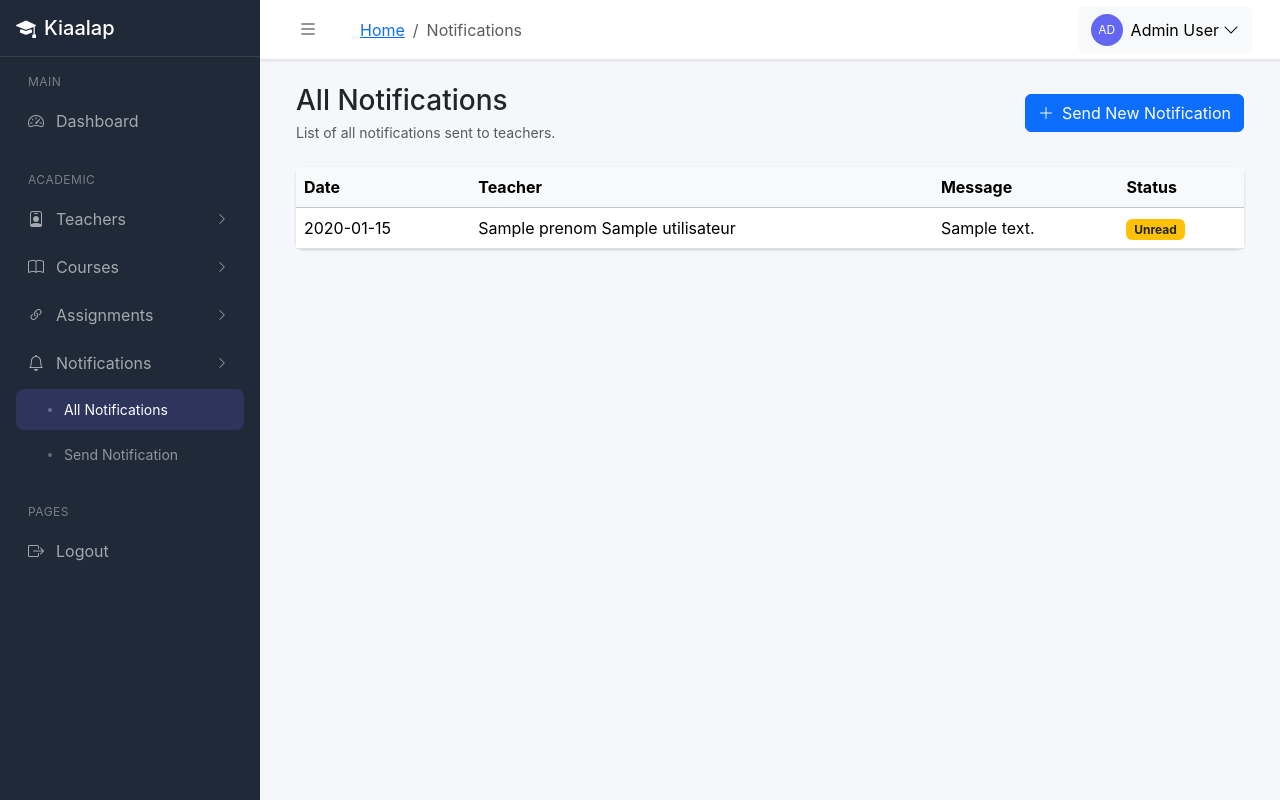
After one commit to ENNE-FATI/ProjetJee, a Java web app: page /admin/listeNotifications.jsp in a window 1280 px wide. The commit adds this page. Run offline with Tomcat 11, a stand-in JSP engine, Linux system fonts and the light colour scheme; the template is opened without the code that fills it: most values are stand-ins (such as "Sample title", 1, 10 or a date in 2020).

Commit message:
Notifications admin-enseignant
Création de l'entité Notification, des Servlets d'envoi et d'affichage, des pages JSP associées, et intégration dans le menu latéral avec le design du dashboard.

```diff
--- a/GestionCoursEnseignants/src/main/java/ma/gestion/controller/AdminRegisterServlet.java
+++ b/GestionCoursEnseignants/src/main/java/ma/gestion/controller/AdminRegisterServlet.java
@@ -38,7 +38,7 @@ public class AdminRegisterServlet extends HttpServlet {
                 return;
             }
 
-            // 2. Créer et enregistrer le nouvel Administrateur
+
             tx = session.beginTransaction();
             Administrateur admin = new Administrateur();
             admin.setNom(nom);
--- a/GestionCoursEnseignants/src/main/java/ma/gestion/dao/test.java
+++ /dev/null
@@ -1,4 +0,0 @@
-package ma.gestion.dao;
-
-public interface test {
-}
--- /dev/null
+++ b/GestionCoursEnseignants/src/main/webapp/admin/listeNotifications.jsp
@@ -0,0 +1,178 @@
+<%@ page contentType="text/html;charset=UTF-8" language="java" %>
+<%@ taglib prefix="c" uri="jakarta.tags.core" %>
+<!DOCTYPE html>
+<html lang="en">
+<head>
+    <meta charset="UTF-8">
+    <meta name="viewport" content="width=device-width, initial-scale=1.0">
+    <title>All Notifications - Kiaalap</title>
+    <link rel="icon" type="image/x-icon" href="${pageContext.request.contextPath}/admin/assets/favicon-9EIT7vLh.ico">
+    <script type="module" crossorigin src="${pageContext.request.contextPath}/admin/assets/main-ZZRh_wak.js"></script>
+    <link rel="stylesheet" crossorigin href="${pageContext.request.contextPath}/admin/assets/main-BV-wpnXD.css">
+    <link rel="stylesheet" crossorigin href="${pageContext.request.contextPath}/admin/assets/main-DVYj-QCH.css">
+    <style>
+        *{box-sizing:border-box;margin:0;padding:0}
+        body{background:#f5f7fa;font-family:-apple-system,BlinkMacSystemFont,Segoe UI,Roboto,sans-serif}
+        .sidebar{z-index:1040;background:#1f2937;width:260px;height:100vh;position:fixed;top:0;left:0}
+        .main-wrapper{min-height:100vh;margin-left:260px;transition:margin-left .3s}
+        .top-navbar{background:#fff;height:60px;padding:0 1rem;box-shadow:0 1px 3px #0000001a}
+        .dashboard-content{padding:24px}
+    </style>
+</head>
+<body>
+<div class="sidebar-overlay" id="sidebarOverlay"></div>
+
+<!-- SIDEBAR COMPLETE (Copiée du Dashboard) -->
+<aside class="sidebar" id="sidebar">
+    <div class="sidebar-header">
+        <div class="sidebar-brand">
+            <h5><i class="bi bi-mortarboard-fill"></i> Kiaalap</h5>
+            <button type="button" class="sidebar-close" id="sidebarClose"><i class="bi bi-x-lg"></i></button>
+        </div>
+    </div>
+    <nav class="sidebar-nav">
+        <div class="menu-section">
+            <div class="menu-section-title">Main</div>
+            <ul class="nav flex-column">
+                <li class="nav-item">
+                    <a class="nav-link" href="${pageContext.request.contextPath}/admin/dashboard">
+                        <i class="bi bi-speedometer2"></i><span>Dashboard</span>
+                    </a>
+                </li>
+            </ul>
+        </div>
+        <div class="menu-section">
+            <div class="menu-section-title">Academic</div>
+            <ul class="nav flex-column">
+                <li class="nav-item">
+                    <a class="nav-link has-submenu" href="javascript:void(0)" data-bs-toggle="collapse" data-bs-target="#professorsSubmenu">
+                        <i class="bi bi-person-badge"></i><span>Teachers</span>
+                    </a>
+                    <ul id="professorsSubmenu" class="submenu collapse list-unstyled">
+                        <li><a class="nav-link" href="${pageContext.request.contextPath}/listeEnseignants">All Teachers</a></li>
+                        <li><a class="nav-link" href="${pageContext.request.contextPath}/admin/ajouterEnseignant.jsp">Add Teacher</a></li>
+                    </ul>
+                </li>
+                <li class="nav-item">
+                    <a class="nav-link has-submenu" href="javascript:void(0)" data-bs-toggle="collapse" data-bs-target="#coursesSubmenu">
+                        <i class="bi bi-book"></i><span>Courses</span>
+                    </a>
+                    <ul id="coursesSubmenu" class="submenu collapse list-unstyled">
+                        <li><a class="nav-link" href="${pageContext.request.contextPath}/admin/cours">All Courses</a></li>
+                        <li><a class="nav-link" href="${pageContext.request.contextPath}/admin/cours?action=ajouter">Add Course</a></li>
+                    </ul>
+                </li>
+                <li class="nav-item">
+                    <a class="nav-link has-submenu" href="javascript:void(0)" data-bs-toggle="collapse" data-bs-target="#assignmentsSubmenu">
+                        <i class="bi bi-link-45deg"></i><span>Assignments</span>
+                    </a>
+                    <ul id="assignmentsSubmenu" class="submenu collapse list-unstyled">
+                        <li><a class="nav-link" href="${pageContext.request.contextPath}/affectations">All Assignments</a></li>
+                        <li><a class="nav-link" href="${pageContext.request.contextPath}/ajouterAffectation">New Assignment</a></li>
+                    </ul>
+                </li>
+                <!-- MENU NOTIFICATIONS -->
+                <li class="nav-item">
+                    <a class="nav-link has-submenu" href="javascript:void(0)" data-bs-toggle="collapse" data-bs-target="#notificationsSubmenu">
+                        <i class="bi bi-bell"></i><span>Notifications</span>
+                    </a>
+                    <ul id="notificationsSubmenu" class="submenu collapse list-unstyled show"> <!-- 'show' pour le laisser ouvert -->
+                        <li><a class="nav-link active" href="${pageContext.request.contextPath}/ListeNotificationsServlet">All Notifications</a></li>
+                        <li><a class="nav-link" href="${pageContext.request.contextPath}/NotifierEnseignantServlet">Send Notification</a></li>
+                    </ul>
+                </li>
+            </ul>
+        </div>
+        <div class="menu-section">
+            <div class="menu-section-title">Pages</div>
+            <ul class="nav flex-column">
+                <li class="nav-item"><a class="nav-link" href="${pageContext.request.contextPath}/logout"><i class="bi bi-box-arrow-right"></i><span>Logout</span></a></li>
+            </ul>
+        </div>
+    </nav>
+</aside>
+
+<!-- MAIN WRAPPER -->
+<div class="main-wrapper" id="mainWrapper">
+    <!-- HEADER COMPLET (Copié du Dashboard) -->
+    <header class="navbar top-navbar">
+        <div class="container-fluid d-flex align-items-center h-100">
+            <button type="button" class="hamburger-menu" id="sidebarToggle"><i class="bi bi-list"></i></button>
+            <nav aria-label="Header breadcrumb" class="d-none d-lg-block ms-3">
+                <ol class="breadcrumb mb-0">
+                    <li class="breadcrumb-item"><a href="${pageContext.request.contextPath}/admin/dashboard">Home</a></li>
+                    <li class="breadcrumb-item active">Notifications</li>
+                </ol>
+            </nav>
+            <div class="navbar-brand d-lg-none fw-bold me-auto">Kiaalap</div>
+            <div class="flex-grow-1 d-none d-lg-block"></div>
+            <div class="d-flex align-items-center gap-2">
+                <div class="dropdown">
+                    <button type="button" class="btn btn-light d-flex align-items-center" data-bs-toggle="dropdown">
+                        <span class="user-avatar me-2">AD</span><span class="d-none d-md-inline">Admin User</span><i class="bi bi-chevron-down ms-1"></i>
+                    </button>
+                    <ul class="dropdown-menu dropdown-menu-end">
+                        <li><a class="dropdown-item" href="${pageContext.request.contextPath}/logout"><i class="bi bi-box-arrow-right me-2"></i>Logout</a></li>
+                    </ul>
+                </div>
+            </div>
+        </div>
+    </header>
+
+    <main class="dashboard-content" id="main-content">
+        <div class="container-fluid">
+            <div class="d-flex justify-content-between align-items-center mb-4">
+                <div>
+                    <h1 class="h3 font-bold mb-1">All Notifications</h1>
+                    <p class="text-muted text-sm mb-0">List of all notifications sent to teachers.</p>
+                </div>
+                <a href="${pageContext.request.contextPath}/NotifierEnseignantServlet" class="btn btn-primary">
+                    <i class="bi bi-plus-lg me-2"></i>Send New Notification
+                </a>
+            </div>
+
+            <div class="dashboard-card">
+                <div class="dashboard-card-body p-0">
+                    <div class="table-responsive">
+                        <table class="table table-hover mb-0">
+                            <thead class="table-light">
+                            <tr>
+                                <th>Date</th>
+                                <th>Teacher</th>
+                                <th>Message</th>
+                                <th>Status</th>
+                            </tr>
+                            </thead>
+                            <tbody>
+                            <c:forEach var="notif" items="${listeNotifications}">
+                                <tr>
+                                    <td>${notif.dateEnvoi}</td>
+                                    <td>${notif.utilisateur.prenom} ${notif.utilisateur.nom}</td>
+                                    <td>${notif.message}</td>
+                                    <td>
+                                        <c:choose>
+                                            <c:when test="${notif.lue}">
+                                                <span class="badge bg-secondary">Read</span>
+                                            </c:when>
+                                            <c:otherwise>
+                                                <span class="badge bg-warning text-dark">Unread</span>
+                                            </c:otherwise>
+                                        </c:choose>
+                                    </td>
+                                </tr>
+                            </c:forEach>
+                            <c:if test="${empty listeNotifications}">
+                                <tr>
+                                    <td colspan="4" class="text-center text-muted py-4">No notifications sent yet.</td>
+                                </tr>
+                            </c:if>
+                            </tbody>
+                        </table>
+                    </div>
+                </div>
+            </div>
+        </div>
+    </main>
+</div>
+</body>
+</html>
```
Also changed, not shown: GestionCoursEnseignants/src/main/java/ma/gestion/controller/ListeNotificationsServlet.java (added, +41 -0 lines), GestionCoursEnseignants/src/main/java/ma/gestion/controller/NotifierEnseignantServlet.java (added, +73 -0 lines), GestionCoursEnseignants/src/main/java/ma/gestion/dao/EnseignantDAO.java (added, +29 -0 lines), GestionCoursEnseignants/src/main/java/ma/gestion/dao/NotificationDAO.java (added, +53 -0 lines), GestionCoursEnseignants/src/main/webapp/admin/affectations.jsp (+10 -0 lines), GestionCoursEnseignants/src/main/webapp/admin/dashboard.jsp (+12 -0 lines), GestionCoursEnseignants/src/main/webapp/admin/listeCours.jsp (+9 -0 lines), GestionCoursEnseignants/src/main/webapp/admin/listeEnseignants.jsp (+9 -0 lines), GestionCoursEnseignants/src/main/webapp/admin/notifyTeacher.jsp (added, +171 -0 lines).
